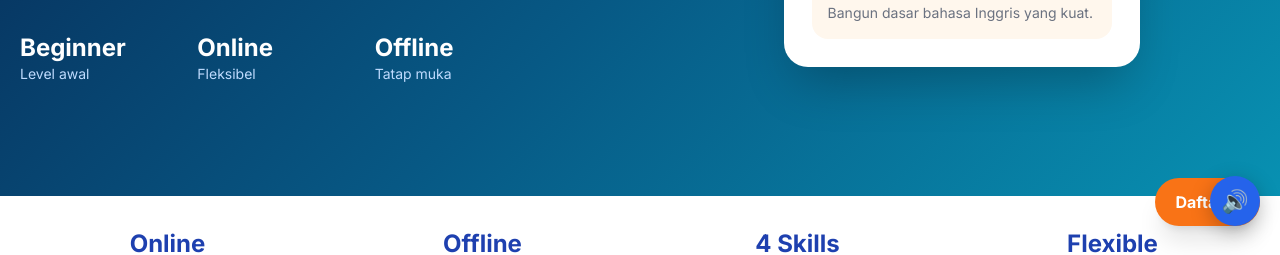
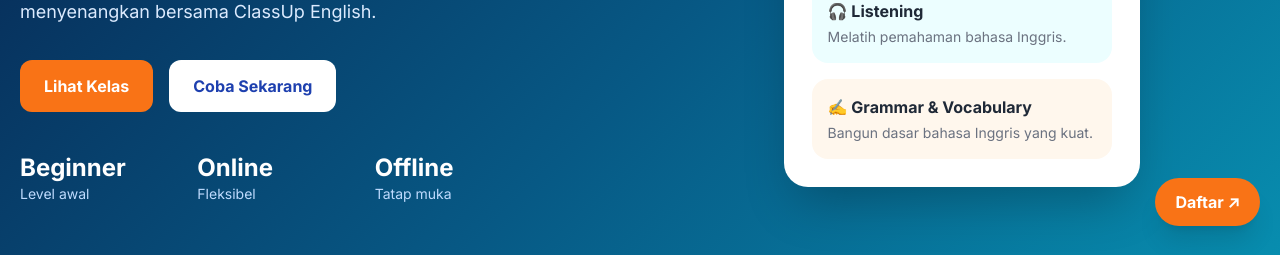
Before and after one commit to muhammadvikri2424-lang/class, a plain HTML site: page index.html in a window 1280 px wide. Shown: the part 554-809 px from the top of the page. Drawn offline with nearby package versions, Linux system fonts and the light colour scheme.

Commit message:
Update index.html

```diff
--- a/index.html
+++ b/index.html
@@ -14,31 +14,21 @@
 .card{transition:.25s}.card:hover{transform:translateY(-6px);box-shadow:0 18px 40px rgba(15,23,42,.12)}
 </style>
      <!-- MUSIK CLASSUP -->
-<audio id="musikClassUp" loop>
+
+<audio id="musikClassUp" autoplay loop>
   <source src="musik-classup.mp3" type="audio/mpeg">
 </audio>
 
-<style>
-  #tombolMusik {
-    position: fixed;
-    bottom: 20px;
-    right: 20px;
-    z-index: 9999;
-    width: 50px;
-    height: 50px;
-    border-radius: 50%;
-    border: none;
-    background: #2563eb;
-    color: white;
-    font-size: 22px;
-    cursor: pointer;
-    box-shadow: 0 5px 20px rgba(0,0,0,.25);
-  }
-</style>
+<script>
+const musik = document.getElementById("musikClassUp");
 
-<button id="tombolMusik" onclick="toggleMusik()">🔊</button>
-
-<script>
+window.addEventListener("load", function () {
+  musik.volume = 0.3;
+  musik.play().catch(function () {
+    console.log("Autoplay diblokir browser");
+  });
+});
+</script>
   const musik = document.getElementById("musikClassUp");
   const tombol = document.getElementById("tombolMusik");
 
```
